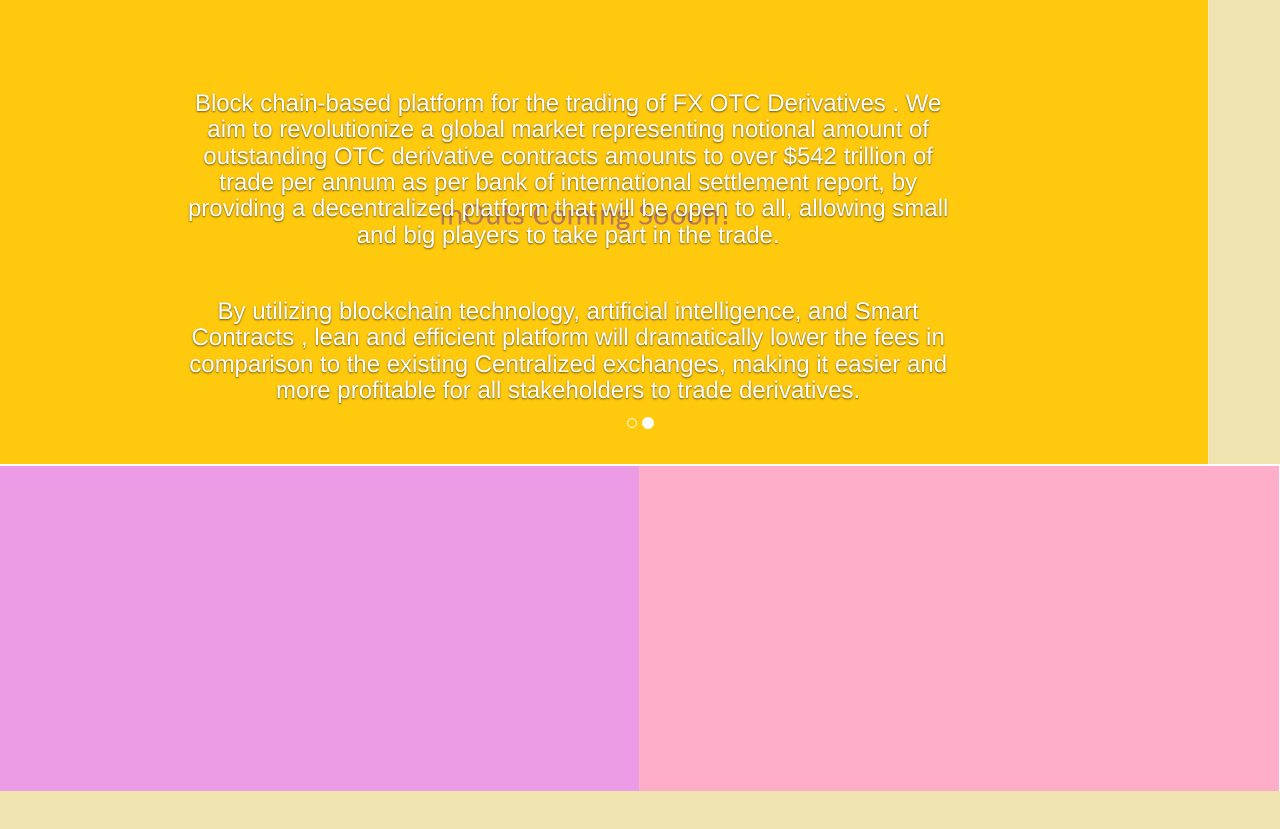
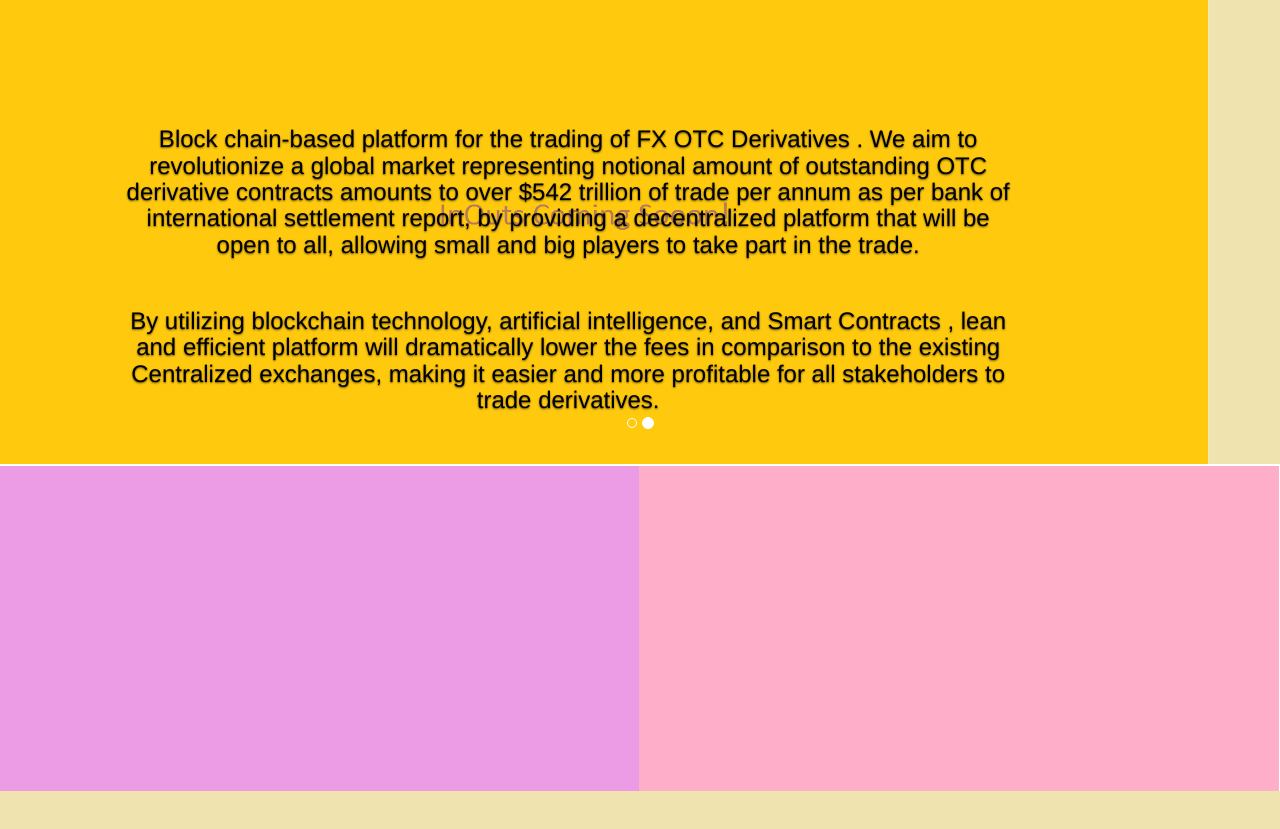
Before and after one commit to BhaskarGithub007/nagsIO, a plain HTML site: page index.html in a window 1280 px wide. Shown: the part 83-912 px from the top of the page. Drawn offline with Linux system fonts and the light colour scheme.

Commit message:
css for carousel image text fields

```diff
--- a/css/style.css
+++ b/css/style.css
@@ -99,3 +99,13 @@
 	    transform-origin: 50% 50% 0px;
     transform: matrix3d(1, 0, 0, 0, 0, 1, 0, 0, 0, 0, 1, -0.00166, 0, 0, 0, 1);
 }
+.carousel-caption {
+    position: absolute;
+    right: 15%;
+    bottom: 20px;
+    left: 15%;
+    z-index: 10;
+    padding-top: 10px;
+    padding-bottom: 20px;
+    color: #000;
+}
```
